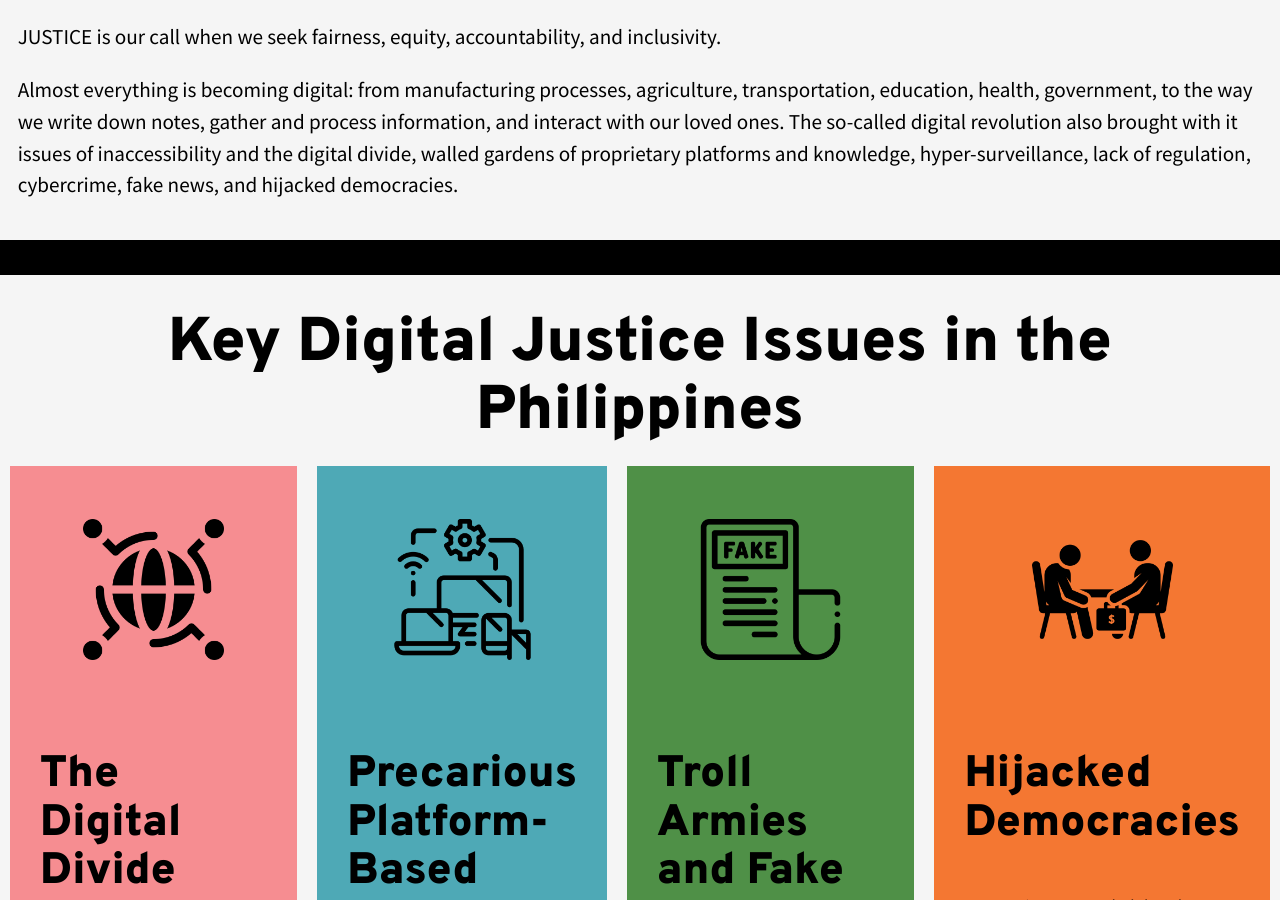
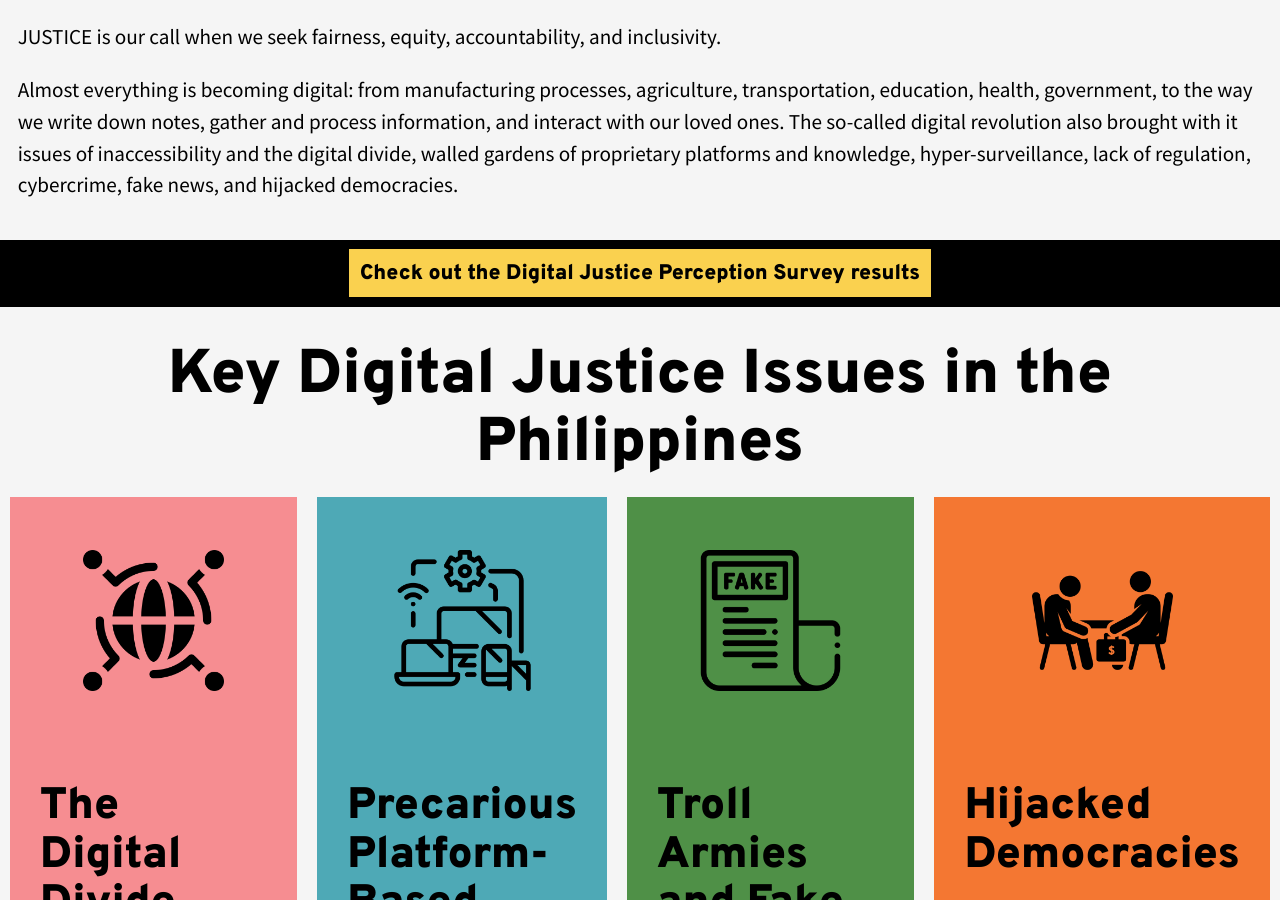
Before and after one commit to phdigitaljustice/phdigitaljustice.github.io, a Jekyll site: the page built from index.html, in a window 1280 px wide and 900 px high, scrolled down 333 px. Built offline with Jekyll 4.4.1, drawn with Linux system fonts in a browser that asks for light colours.

Commit message:
added link to survey results

```diff
--- a/index.html
+++ b/index.html
@@ -22,7 +22,7 @@
 <!-- SECTION  -->
 <div class="section action" id="survey">
 
-	<div class="content action"><span></span></div>
+	<div class="content action"><a href="publications/2021/08/26/Digital-Justice-Perception-Survey">Check out the Digital Justice Perception Survey results</a></div>
 
 </div>
 <!-- END SECTION -->
```
